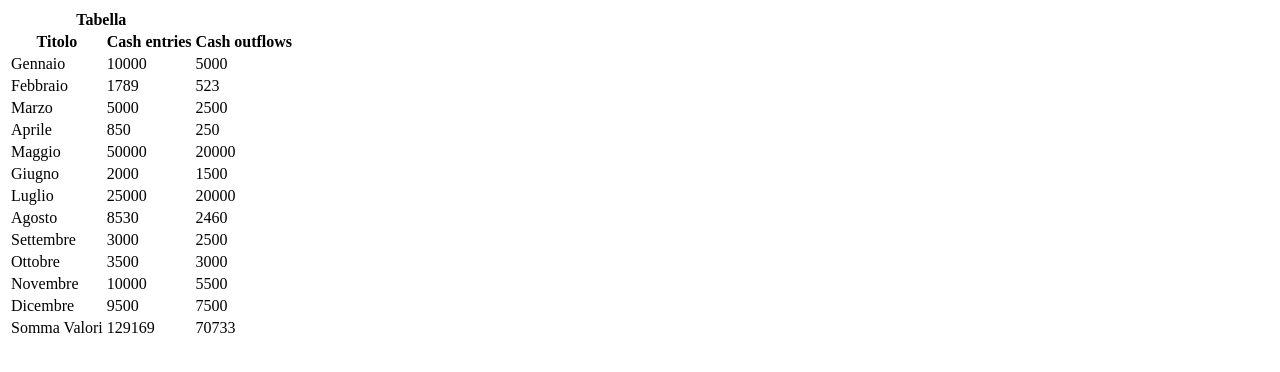
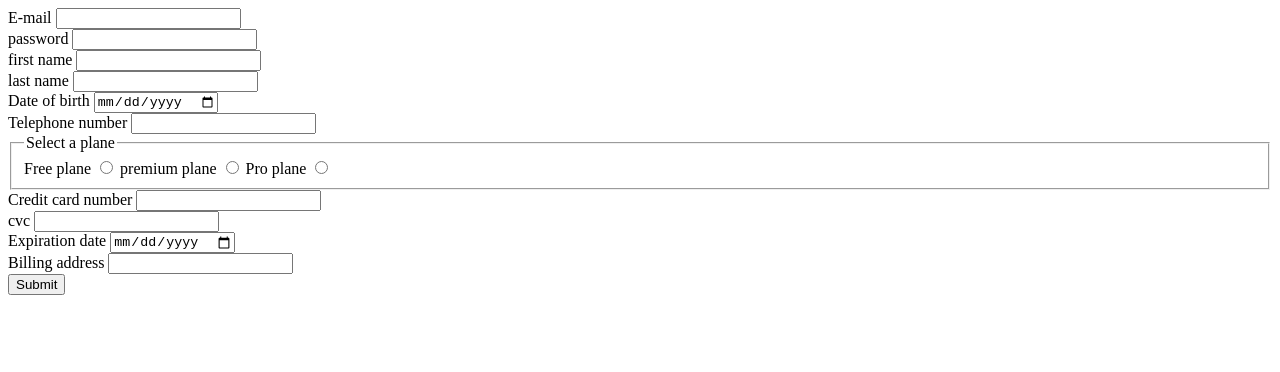
Before and after one commit to stefu10/esercizi-html-e-css, a plain HTML site: page index.html in a window 1280 px wide. Drawn offline with Linux system fonts and the light colour scheme.

Commit message:
esercizio5html

```diff
--- a/index.html
+++ b/index.html
@@ -1,108 +1,86 @@
 <!DOCTYPE html>
+
 <head>
 
-    <title>Tabella</title>
-    <meta property="og:title" content="Tabella"/>
-<meta property="og:type" content="website"
-<meta property="og:description" content="esercizio tabella"/>
-<meta property="og:author" content="stefano mazzarella"/>
+    <title>Registrazione</title>
+    <meta property="og:title" content="sito registrazione" />
+    <meta property="og:type" content="website" <meta property="og:description" content="sito per registrarsi" />
+    <meta property="og:author" content="stefano mazzarella" />
 </head>
+
 <body>
-    <table>
-        <thead>
-            <th colspan="2">Tabella</th>
-        <tr>
-            <th>Titolo</th>
-            <th>Cash entries</th>
-            <th>Cash outflows</th>
-         </tr>
-        </thead>
+    <form>
+        <Label for="email">E-mail</Label>
+        <input type="text" id="email" name="email" required>
 
-        <tbody>
+        <div>
+            <label for="password">password</label>
+            <input type="text" name="password" id="password" required>
+        </div>
 
-        <tr>
-            <td>Gennaio</td>
-            <td>10000</td>
-            <td>5000</td>
-        </tr>
+        <div>
+            <label for="first_name">first name</label>
+            <input type="text" name="first_name" id="first_name" required>
+        </div>
 
-        <tr>
-            <td>Febbraio</td>
-            <td>1789</td>
-            <td>523</td>
-        </tr>
+        <div>
+            <label for="last_name">last name</label>
+            <input type="text" name="last name" id="last_name" required>
+        </div>
 
-        <tr>
-            <td>Marzo</td>
-            <td>5000</td>
-            <td>2500</td>
-        </tr>
+        <div>
+            <label for="birthday">Date of birth</label>
+            <input type="date" name="birthday" id="birthday" required>
+        </div>
 
-        <tr>
-            <td>Aprile</td>
-            <td>850</td>
-            <td>250</td>
-        </tr>
+        <div>
+            <label for="telephone">Telephone number</label>
+            <input type="tel" name="telephne" id="telephone" required>
+        </div>
 
-        <tr>
-            <td>Maggio</td>
-            <td>50000</td>
-            <td>20000</td>
-        </tr>
+        <div>
+            <fieldset>
+                <legend>Select a plane</legend>
 
-        <tr>
-            <td>Giugno</td>
-            <td>2000</td>
-            <td>1500</td>
-        </tr>
+                <label for="free_plane">Free plane</label>
+                <input type="radio" name="plane" id="free_plane" value="free">
 
-        <tr>
-            <td>Luglio</td>
-            <td>25000</td>
-            <td>20000</td>
-        </tr>
+                <label for="premium_plane">premium plane</label>
+                <input type="radio" name="plane" id="premium_plane" value="Premium">
 
-        <tr>
-            <td>Agosto</td>
-            <td>8530</td>
-            <td>2460</td>
-        </tr>
+                <label for="pro_plane">Pro plane</label>
+                <input type="radio" name="plane" id="pro_plane" value="Pro" required>
 
-        <tr>
-            <td>Settembre</td>
-            <td>3000</td>
-            <td>2500</td>
-        </tr>
+            </fieldset>
+        </div>
+        <div>
+            <label for="credit_card">Credit card number</label>
+            <input type="text" name="credit_card" id="credit_card" maxlength="20" required>
+        </div>
 
-        <tr>
-            <td>Ottobre</td>
-            <td>3500</td>
-            <td>3000</td>
-        </tr>
+        <div>
+            <label for="cvc">cvc</label>
+            <input type="tel" name="cvc" id="cvc" maxlength="4" required>
+        </div>
 
-        <tr>
-            <td>Novembre</td>
-            <td>10000</td>
-            <td>5500</td>
-        </tr>
+        <div>
+            <label for="expiration">Expiration date</label>
+            <input type="date" name="expiration" id="expiration" required>
+        </div>
 
-        <tr>
-            <td>Dicembre</td>
-            <td>9500</td>
-            <td>7500</td>
-        </tr>
-
-        <tfoot>
-            <tr>
-                <td>Somma Valori</td>
-                <td>129169</td>
-                <td>70733</td>
-            </tr>
-        </tfoot>
+        <div>
+            <label for="address">Billing address</label>
+            <input type="text" name="addressa" id="address" required>
+        </div>
 
 
+        <div>
+            <button>Submit</button>
+        </div>
 
-        </table>
+
+    </form>
 
 </body>
+
 </html>
```
